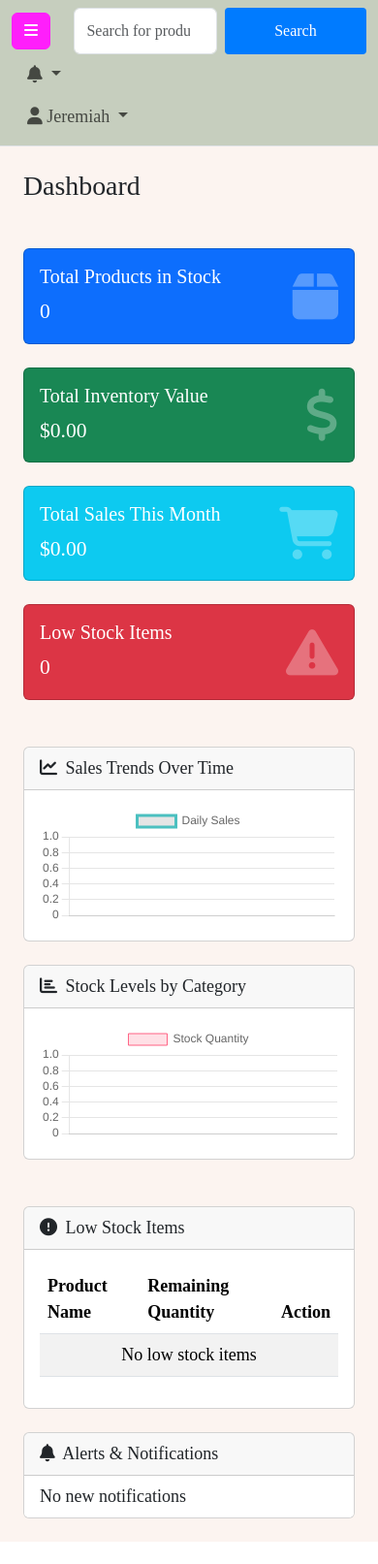
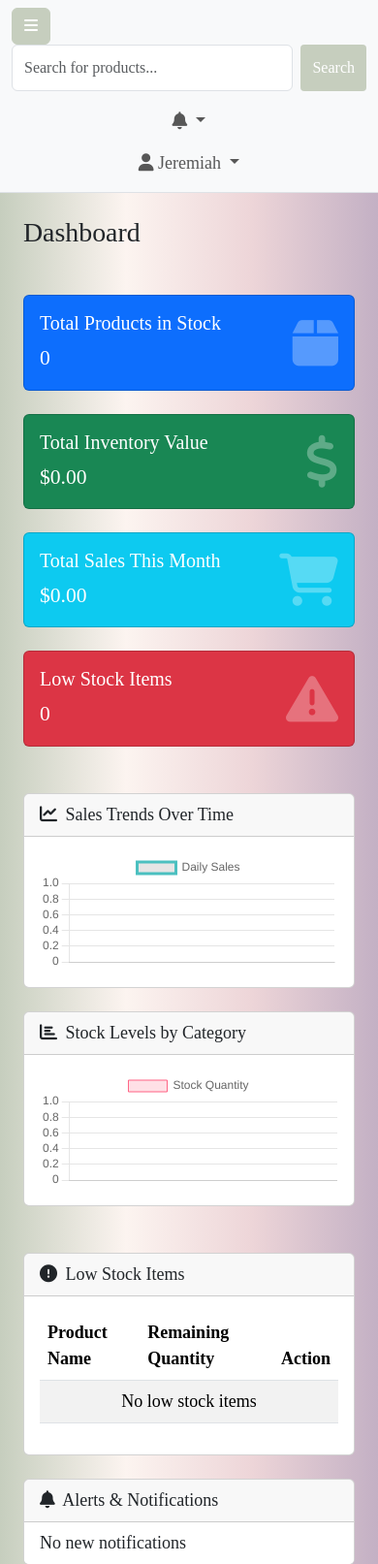
Before and after one commit to Phylakes01/Inventory-System, a PHP site: page /Tech/dashboard.php in a window 390 px wide. Shown: the top 1613 px of the page at 97% size. Before the commit the page ends 1590 px from the top, so only its background shows below. Run offline with PHP 8.4, Linux system fonts and the light colour scheme; a user stored in the database is signed in; data comes from the database, SQL or seed files in the repository; data that the repository does not hold is empty.

Commit message:
Refactor dashboard and products pages for improved readability and maintainability

```diff
--- a/css/style.css
+++ b/css/style.css
@@ -48,7 +48,7 @@ body {
 body {
     overflow-x: hidden;
     font-family: 'Roboto', sans-serif;
-    background-color: #FCF4F0;
+    background: linear-gradient(to right, #C6CEBE, #FCF4F0, #EDD5D8, #C3B0C4);
 }
 
 /* Sidebar styling */
@@ -56,7 +56,6 @@ body {
     min-height: 100vh;
     margin-left: -15rem;
     transition: margin .25s ease-out;
-    background-color: #EDD5D8;
 }
 
 #sidebar-wrapper .sidebar-heading {
@@ -95,10 +94,34 @@ body {
 
 /* Navigation Bar styling */
 .navbar {
-    background-color: #C6CEBE !important;
+}
+
+#menu-toggle {
+    background-color: #C6CEBE;
+    border-color: #C6CEBE;
+    color: #fff;
+}
+
+#menu-toggle:hover {
+    background-color: #AAB59E;
+    border-color: #AAB59E;
 }
 
 /* KPI Card styling */
+
+/* KPI Card styling */
+
+a.btn.btn-primary.btn-sm {
+    background-color: #C3B0C4;
+    border-color: #C3B0C4;
+    color: #fff;
+}
+
+a.btn.btn-primary.btn-sm:hover {
+    background-color: #9E8DA0;
+    border-color: #9E8DA0;
+}
+
 .card-body i {
     opacity: 0.3;
     transition: opacity 0.3s;
@@ -114,7 +137,7 @@ body {
     justify-content: center;
     align-items: center;
     height: 100vh;
-    background-color: #f5f5f5;
+    background-color: #C3B0C4;
 }
 
 .form-container {
@@ -156,7 +179,7 @@ button[type="submit"] {
     padding: 0.75rem;
     border: none;
     border-radius: 4px;
-    background-color: #007bff;
+    background-color: #C6CEBE;
     color: white;
     font-size: 1rem;
     cursor: pointer;
@@ -164,7 +187,7 @@ button[type="submit"] {
 }
 
 button[type="submit"]:hover {
-    background-color: #0056b3;
+    background-color: #AAB59E;
 }
 
 .links {
@@ -197,3 +220,45 @@ button[type="submit"]:hover {
     border-radius: 4px;
     margin-bottom: 1rem;
 }
+
+.dark-mode {
+    background: #212529;
+    color: #fff;
+}
+.high-contrast {
+    background: #000;
+    color: #fff;
+}
+
+@media (max-width: 575.98px) {
+    .navbar form.d-flex {
+        flex-wrap: wrap;
+        width: 100%;
+        margin-left: 0 !important; /* Override Bootstrap's ms-auto */
+        margin-right: 0 !important; /* Ensure no right margin */
+        justify-content: flex-start; /* Align to start, not center */
+    }
+
+    .navbar form.d-flex input.form-control {
+        flex-grow: 1; /* Allow input to grow and shrink */
+        min-width: 100px; /* Ensure it doesn't get too small */
+        width: auto; /* Reset width */
+    }
+
+    .navbar form.d-flex button {
+        flex-shrink: 0; /* Prevent button from shrinking */
+        width: auto; /* Let content determine width */
+    }
+
+    .navbar .navbar-nav {
+        width: 100%;
+        margin-left: 0 !important; /* Override Bootstrap's ms-3 */
+        margin-top: 10px; /* Add some space if it wraps */
+        flex-direction: column; /* Force vertical stacking */
+    }
+
+    .navbar .navbar-nav .nav-item {
+        width: 100%; /* Ensure each nav item takes full width */
+        text-align: center; /* Center align nav items */
+    }
+}
--- a/dashboard.php
+++ b/dashboard.php
@@ -229,6 +229,7 @@ $low_stock_alerts_result = $conn->query($low_stock_alerts_query);
                                 Low Stock Items
                             </div>
                             <div class="card-body">
+                                <div class="table-responsive">
                                     <table class="table table-striped">
                                         <thead>
                                             <tr>
@@ -255,6 +256,7 @@ $low_stock_alerts_result = $conn->query($low_stock_alerts_query);
                                             ?>
                                         </tbody>
                                     </table>
+                                </div>
                             </div>
                         </div>
                     </div>
--- a/products.php
+++ b/products.php
@@ -66,7 +66,7 @@ $products = $conn->query($sql);
 
         <!-- Page Content -->
         <div id="page-content-wrapper">
-            <nav class="navbar navbar-expand-lg navbar-light bg-light border-bottom">
+            <nav class="navbar navbar-expand-sm navbar-light bg-light border-bottom">
                 <div class="container-fluid">
                     <button class="btn btn-primary" id="menu-toggle"><i class="fas fa-bars"></i></button>
                     <ul class="navbar-nav ms-auto mt-2 mt-lg-0">
@@ -88,6 +88,7 @@ $products = $conn->query($sql);
                 <h1 class="mt-4">Products</h1>
                 <div class="card mt-4">
                     <div class="card-body">
+                        <div class="table-responsive">
                             <table class="table table-bordered table-striped">
                                 <thead>
                                     <tr>
@@ -104,7 +105,7 @@ $products = $conn->query($sql);
                                     <?php if ($products->num_rows > 0): ?>
                                         <?php while($row = $products->fetch_assoc()): ?>
                                             <tr>
-                                            <td><img src="<?php echo htmlspecialchars($row['image_path']); ?>" alt="<?php echo htmlspecialchars($row['name']); ?>" width="50"></td>
+                                                <td><img src="<?php echo htmlspecialchars($row['image_path']); ?>" alt="<?php echo htmlspecialchars($row['name']); ?>" class="img-fluid"></td>
                                                 <td><?php echo htmlspecialchars($row['name']); ?></td>
                                                 <td><?php echo htmlspecialchars($row['category']); ?></td>
                                                 <td><?php echo htmlspecialchars($row['supplier']); ?></td>
@@ -128,6 +129,7 @@ $products = $conn->query($sql);
                 </div>
             </div>
         </div>
+    </div>
 
     <script src="https://cdn.jsdelivr.net/npm/bootstrap@5.3.3/dist/js/bootstrap.bundle.min.js"></script>
     <script>
```
Lines whose indentation alone changed are shown as unchanged.
